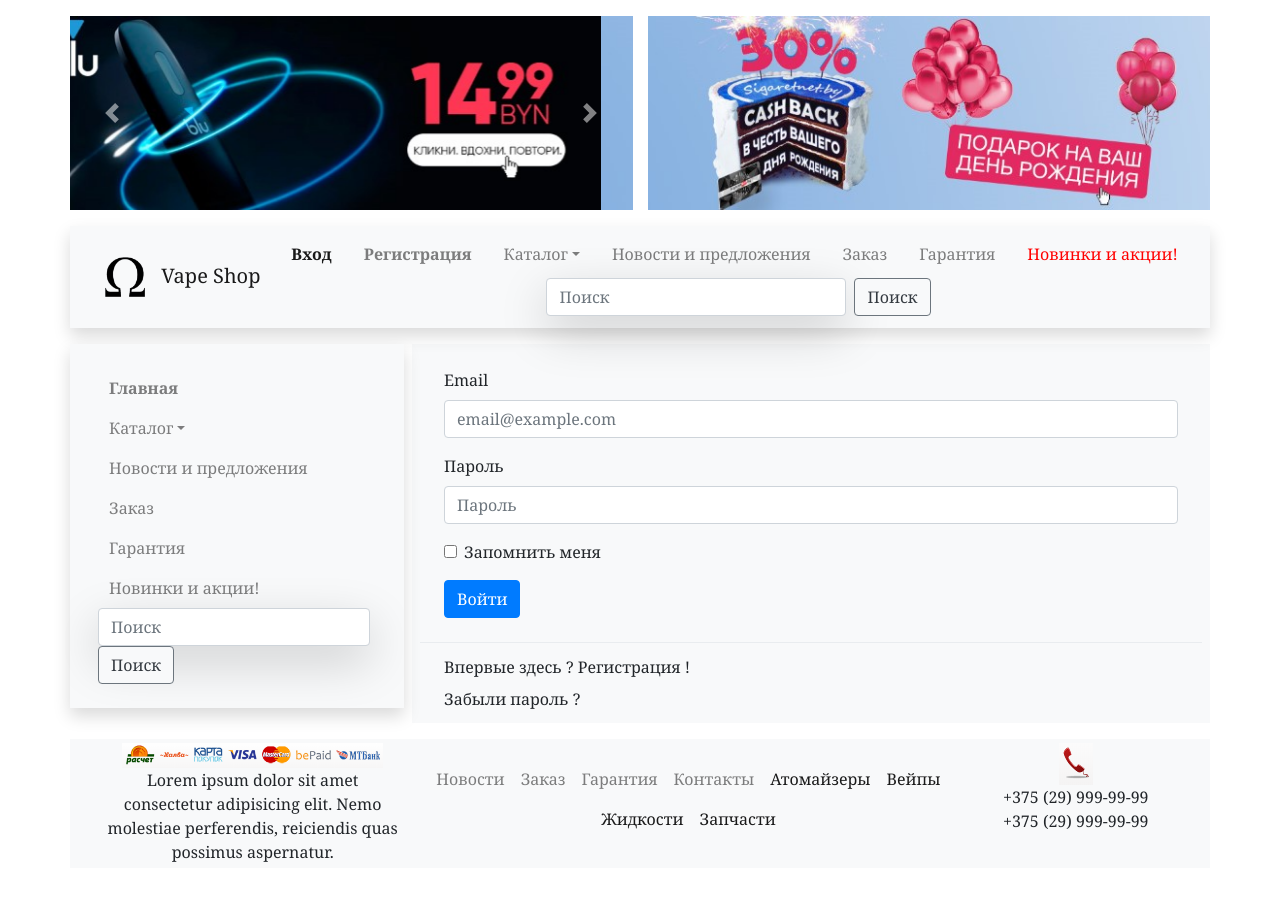
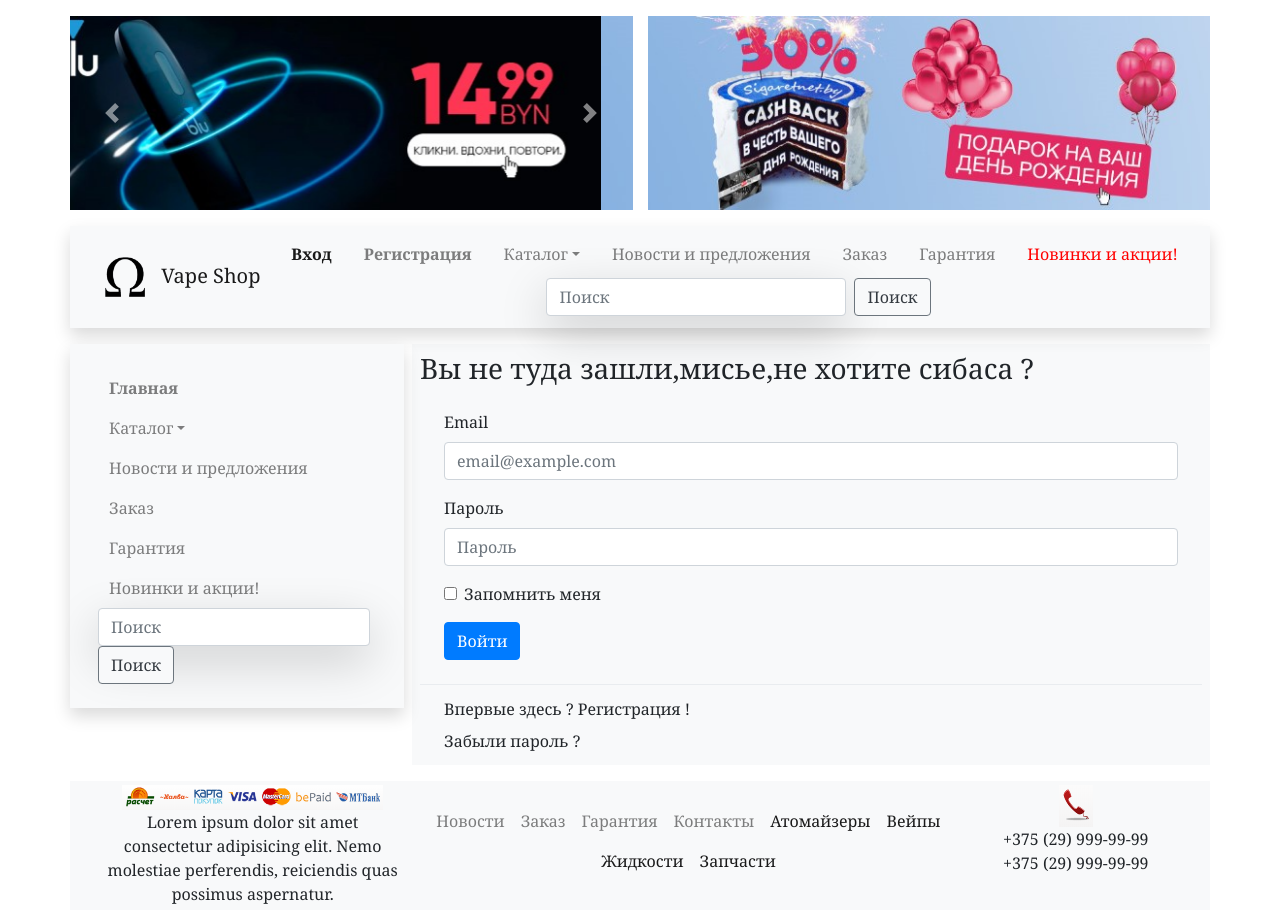
Before and after one commit to Deeathwiing/VSTU-Lab-React, a React (Create React App) app in the folder my-app/src/: page /login in a window 1280 px wide. Before the commit the page ends 868 px from the top, so only its background shows below. Built offline with nearby package versions, Linux system fonts and the light colour scheme; the HTML template or start-up script is replaced by a standard one.

Commit message:
add admin route

```diff
--- /dev/null
+++ b/my-app/src/AdminRoute.jsx
@@ -0,0 +1,18 @@
+import React from "react";
+import { NavLink } from "react-router-dom";
+import Administration from "./Administration";
+import { Route } from "react-router-dom";
+import News from "./Section/News";
+import ErrorAdmin from "./ErrorAdmin";
+
+let user = localStorage.user ? JSON.parse(localStorage.user) : [];
+let checkAdmin = user.admin;
+
+export const AdminRoute = props => {
+  if (checkAdmin) {
+    return <Route path="/administration" render={() => <Administration />} />;
+  } else {
+    alert("Не лезь, она тебя сожрёт");
+    return <Route to="/erroradmin" component={ErrorAdmin} />;
+  }
+};
--- a/my-app/src/Administration.jsx
+++ b/my-app/src/Administration.jsx
@@ -1,7 +1,14 @@
 import React from "react";
 import { NavLink } from "react-router-dom";
+import { Route } from "react-router-dom";
+import AdminTable from "./Section/AdminTable";
+import ItemsAdmin from "./Section/ItemsAdmin";
+import AddItems from "./Section/AddItems";
+import AllItemsAdmin from "./Section/AllItemsAdmin";
 
-const Administration = () => (
+const Administration = props => {
+  return (
+    <div>
       <nav className="navbarAdmin row navbar-light bg-light navbar p-3 justify-content-center">
         <nav className="navbar-nav">
           <div className="row">
@@ -19,6 +26,15 @@ const Administration = () => (
           </div>
         </nav>
       </nav>
+      <Route path="/administration/admintable" component={AdminTable} />
+      <Route path="/administration/itemsadmin" component={ItemsAdmin} />
+      <Route path="/administration/itemsadmin/additems" component={AddItems} />
+      <Route
+        path="/administration/itemsadmin/allitems"
+        component={AllItemsAdmin}
+      />
+    </div>
   );
+};
 
 export default Administration;
--- /dev/null
+++ b/my-app/src/ErrorAdmin.jsx
@@ -0,0 +1,13 @@
+import React, { Component } from "react";
+
+class ErrorAdmin extends Component {
+  render() {
+    return (
+      <div>
+        <h3>Вы не туда зашли,мисье,не хотите сибаса ?</h3>
+      </div>
+    );
+  }
+}
+
+export default ErrorAdmin;
--- a/my-app/src/Section/Section.jsx
+++ b/my-app/src/Section/Section.jsx
@@ -14,6 +14,7 @@ import AdminTable from "./AdminTable";
 import ItemsAdmin from "./ItemsAdmin";
 import AddItems from "./AddItems";
 import AllItemsAdmin from "./AllItemsAdmin";
+import { AdminRoute } from "../AdminRoute";
 
 const Section = () => {
   return (
@@ -24,21 +25,11 @@ const Section = () => {
         <Route path="/news" component={News} />
         <Route path="/order" component={Order} />
         <Route path="/newsAndPromotions" component={NewsAndPromotions} />
-        <Route path="/administration" component={Administration} />
+        <AdminRoute path="/administration" component={Administration} />
         <Route path="/warranty" component={Warranty} />
         <Route path="/login" component={LogIn} />
         <Route path="/registration" component={Registration} />
         <Route path="/about" component={AboutUs} />
-        <Route path="/administration/admintable" component={AdminTable} />
-        <Route path="/administration/itemsadmin" component={ItemsAdmin} />
-        <Route
-          path="/administration/itemsadmin/additems"
-          component={AddItems}
-        />
-        <Route
-          path="/administration/itemsadmin/allitems"
-          component={AllItemsAdmin}
-        />
       </div>
     </section>
   );
--- a/my-app/src/js/loginAndAdministration.js
+++ b/my-app/src/js/loginAndAdministration.js
@@ -21,6 +21,7 @@ export function login() {
     $(".removeAfterReg").hide();
     $(".PersonalArea").removeClass("d-none");
     checklogin = true;
+    localStorage.user = JSON.stringify({ checklogin });
   }
 
   admin = usersBD.some(
@@ -35,6 +36,7 @@ export function login() {
   }
 
   if (admin) {
+    localStorage.user = JSON.stringify({ admin });
     $(".linkAdmin").removeClass("d-none");
   }
 }
```
Lines whose indentation alone changed are shown as unchanged.
